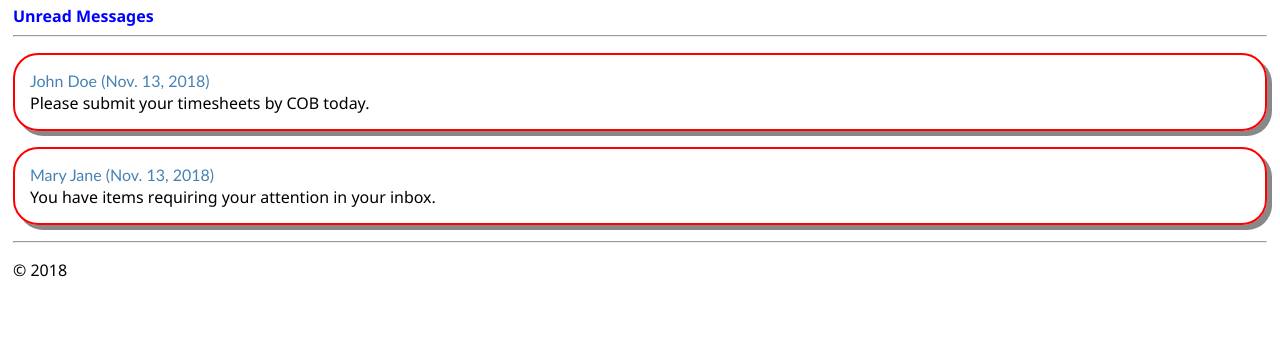
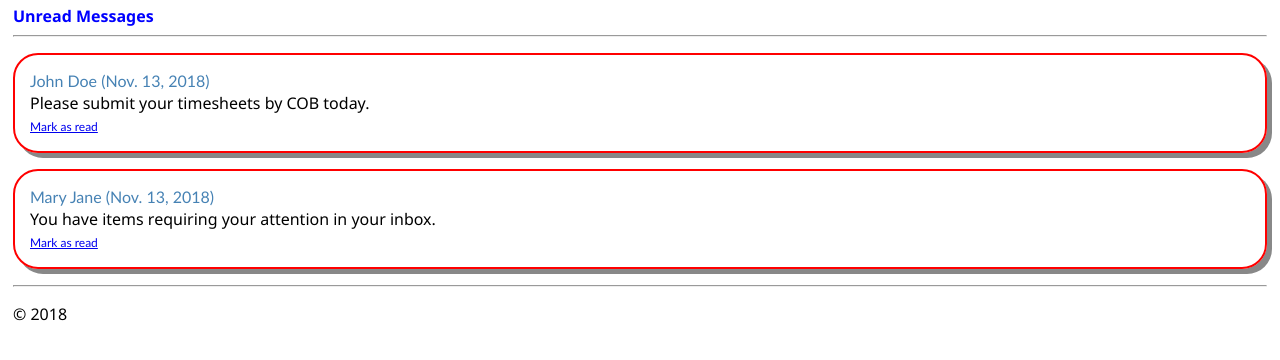
Before and after one commit to PorkchopDonut/DjangoSamples, a Django app: page /unread in a window 1280 px wide. Shown: the part 47-407 px from the top of the page. Run offline with Django 3.2, Linux system fonts and the light colour scheme; data comes from the database, SQL or seed files in the repository; both versions use the stored data as it was after the commit.

Commit message:
Implemented marking messages as read or unread.

```diff
--- a/Django Sample/Django_Sample/urls.py
+++ b/Django Sample/Django_Sample/urls.py
@@ -4,5 +4,6 @@ import HelloDjangoApp.views
 urlpatterns = [
     url(r'^$', HelloDjangoApp.views.index, name='index'),
     url(r'^all$', HelloDjangoApp.views.index, name='all'),
-    url(r'^unread$', HelloDjangoApp.views.unread, name='unread')
+    url(r'^unread$', HelloDjangoApp.views.unread, name='unread'),
+    url(r'^update$', HelloDjangoApp.views.update, name='update')
 ]
--- a/Django Sample/HelloDjangoApp/static/site.css
+++ b/Django Sample/HelloDjangoApp/static/site.css
@@ -52,3 +52,8 @@
     font-family: 'Trebuchet MS', 'Lucida Sans Unicode', 'Lucida Grande', 'Lucida Sans', Arial, sans-serif;
     color: steelblue;
 }
+
+.message-footer {
+    font-size: 0.75em;
+    font-family: 'Trebuchet MS', 'Lucida Sans Unicode', 'Lucida Grande', 'Lucida Sans', Arial, sans-serif;
+}
--- a/Django Sample/HelloDjangoApp/templates/HelloDjangoApp/index.html
+++ b/Django Sample/HelloDjangoApp/templates/HelloDjangoApp/index.html
@@ -3,6 +3,10 @@
 <span class="greeting">{{ greeting }}</span>
 <hr />
 {% for message in messages %}
-<p class="{% if message.read %}read{% else %}unread{% endif %}-message"><span class="message-header">{{ message.sender }} ({{ message.date }})</span><br>{{ message.message }}</p>
+<p class="{% if message.read %}read{% else %}unread{% endif %}-message">
+    <span class="message-header">{{ message.sender }} ({{ message.date }})</span><br />
+    {{ message.message }}<br />
+    <a class="message-footer" href="{% url 'update' %}?number={{ message.number }}&mark={% if message.read %}False{% else %}True{% endif %}&next={{ request.path }}">Mark as {% if message.read %}unread{% else %}read{% endif %}</a>
+</p>
 {% endfor %}
 {% endblock %}
--- a/Django Sample/HelloDjangoApp/views.py
+++ b/Django Sample/HelloDjangoApp/views.py
@@ -1,7 +1,7 @@
 from django.shortcuts import render
 from django.http import HttpResponse
 from datetime import datetime
-from django.shortcuts import render
+from django.shortcuts import render, redirect
 from .models import Message
 import sqlite3
 import os
@@ -11,9 +11,10 @@ def index(request):
         request,
         "HelloDjangoApp/index.html",
         {
-            'title': "All Messages",
-            'greeting': "All Messages",
-            'messages': Message.objects.order_by('-date').only('number', 'sender', 'message', 'date', 'read')
+            'title' : "All Messages",
+            'greeting' : "All Messages",
+            'page' : 'read',
+            'messages' : Message.objects.order_by('-date').only('number', 'sender', 'message', 'date', 'read')
         }
     )
 
@@ -24,6 +25,12 @@ def unread(request):
         {
             'title' : "Unread Messages",
             'greeting' : "Unread Messages",
+            'page' : 'unread',
             'messages' : Message.objects.filter(read=False).order_by('-date').only('number', 'sender', 'message', 'date', 'read')
         }
     )
+
+def update(request):
+    Message.objects.filter(number=request.GET.get('number')).update(read=request.GET.get('mark'))
+
+    return redirect(request.GET.get('next', 'index'))
```
Also changed, not shown: Django Sample/db.sqlite3.
